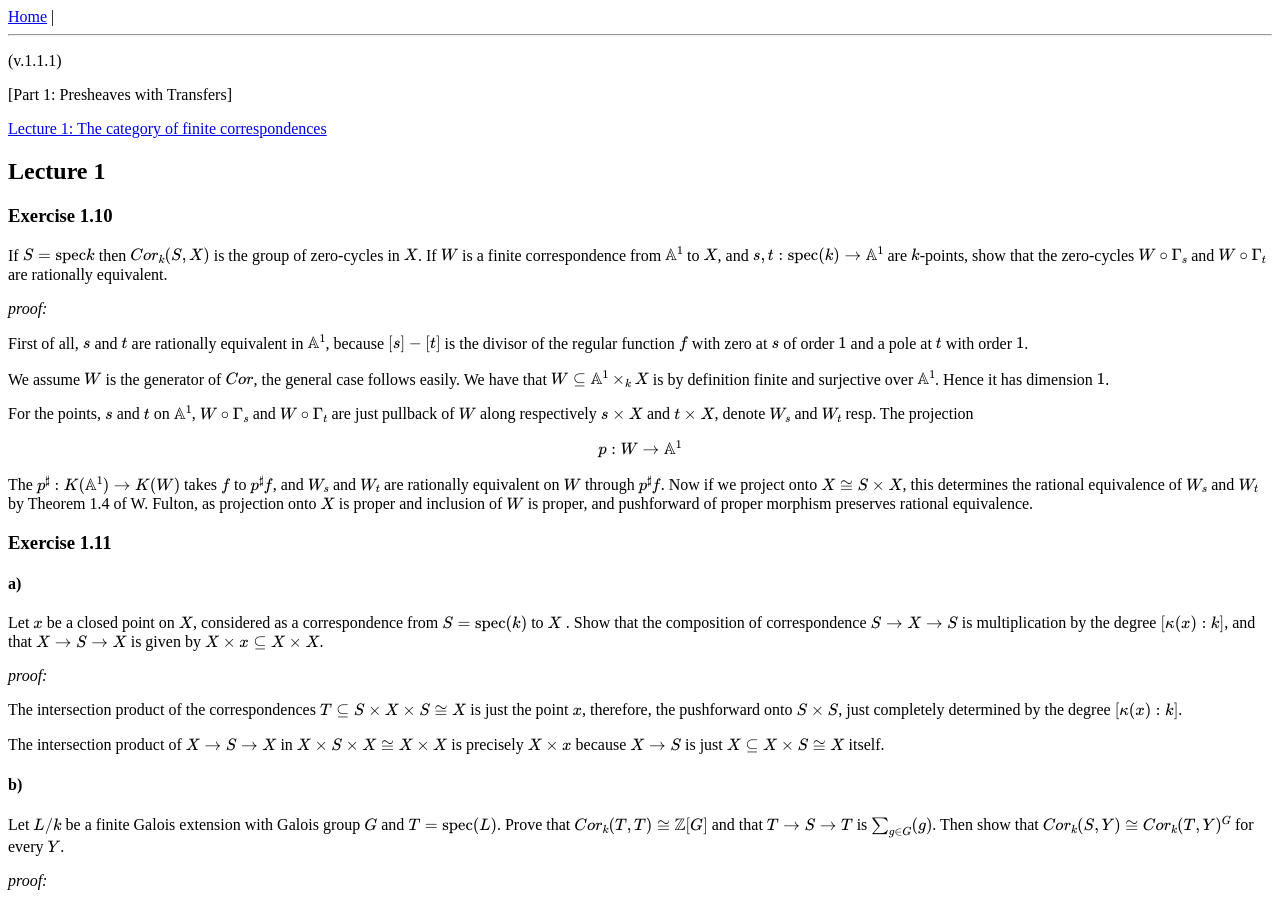
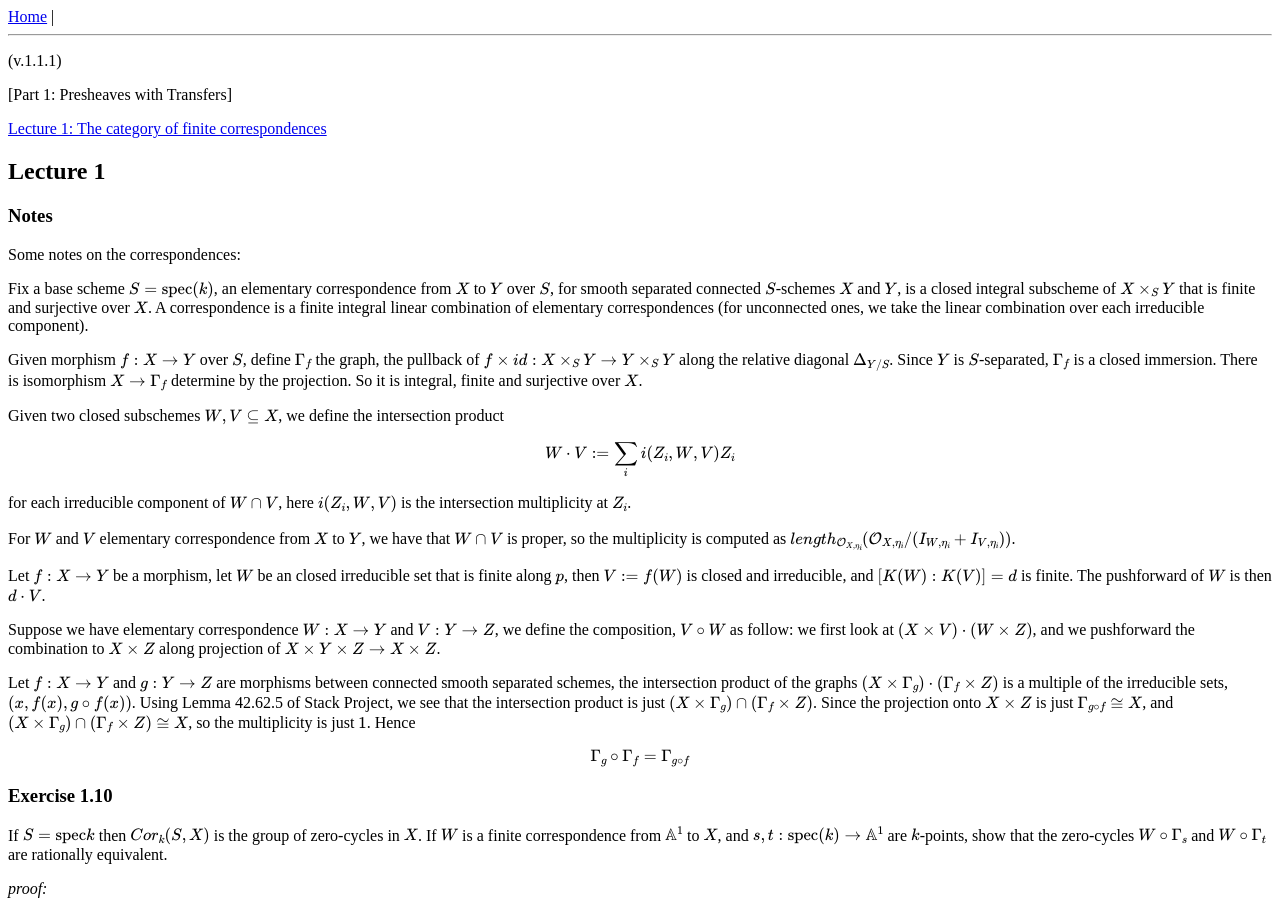
Before and after one commit to justinli1128/jiahaoliAcademicWebsite, a Jekyll site: the page built from MotivicCoh/MotCoh1.md, in a window 1280 px wide and 900 px high. Built offline with Jekyll 4.4.1, drawn with Linux system fonts in a browser that asks for light colours; some of the changed text lies outside the part shown.

Commit message:
Update MotCoh1.md

```diff
--- a/MotivicCoh/MotCoh1.md
+++ b/MotivicCoh/MotCoh1.md
@@ -9,6 +9,30 @@ title: Practices in of Part 1 of _Lecture Notes on Motivic Cohomology_ by C. Maz
 [Lecture 1: The category of finite correspondences](#lecture-1)
 
 ## Lecture 1
+
+### Notes
+
+Some notes on the correspondences:
+
+Fix a base scheme $S=\spec (k)$, an elementary correspondence from $X$ to $Y$ over $S$, for smooth separated connected $S$-schemes $X$ and $Y$, is a closed integral subscheme of $X\times \_S Y$ that is finite and surjective over $X$. A correspondence is a finite integral linear combination of elementary correspondences (for unconnected ones, we take the linear combination over each irreducible component).
+
+Given morphism $f:X\to Y$ over $S$, define $\Gamma\_f$ the graph, the pullback of $f\times id: X\times\_S Y\to Y\times\_S Y$ along the relative diagonal $\Delta\_{Y/S}$. Since $Y$ is $S$-separated, $\Gamma\_f$ is a closed immersion. There is isomorphism $X\to \Gamma\_f$ determine by the projection. So it is integral, finite and surjective over $X$.
+
+Given two closed subschemes $W, V\subseteq X$, we define the intersection product
+\\[
+W\cdot V:=\sum\_{i}i(Z\_i, W, V)Z\_i
+\\] for each irreducible component of $W\cap V$, here $i(Z\_i, W, V)$ is the intersection multiplicity at $Z\_i$.
+
+For $W$ and $V$ elementary correspondence from $X$ to $Y$, we have that $W\cap V$ is proper, so the multiplicity is computed as $length\_{\Oc\_{X,\eta\_i}}(\Oc\_{X,\eta\_i}/(I\_{W,\eta\_i}+I\_{V,\eta\_i}))$.
+
+Let $f:X\to Y$ be a morphism, let $W$ be an closed irreducible set that is finite along $p$, then $V:=f(W)$ is closed and irreducible, and $\[K(W):K(V)\]=d$ is finite. The pushforward of $W$ is then $d\cdot V$.
+
+Suppose we have elementary correspondence $W:X\to Y$ and $V:Y\to Z$, we define the composition, $V\circ W$ as follow: we first look at $(X\times V)\cdot (W\times Z)$, and we pushforward the combination to $X\times Z$ along projection of $X\times Y\times Z\to X\times Z$.
+
+Let $f:X\to Y$ and $g: Y\to Z$ are morphisms between connected smooth separated schemes, the intersection product of the graphs $(X\times \Gamma\_g)\cdot (\Gamma\_f\times Z)$ is a multiple of the irreducible sets, $(x, f(x), g\circ f(x))$. Using Lemma 42.62.5 of Stack Project, we see that the intersection product is just $(X\times \Gamma\_g)\cap (\Gamma\_f\times Z)$. Since the projection onto $X\times Z$ is just $\Gamma\_{g\circ f}\cong X$, and $(X\times \Gamma\_g)\cap (\Gamma\_f\times Z)\cong X$, so the multiplicity is just $1$. Hence
+\\[
+\Gamma\_g\circ \Gamma\_f=\Gamma\_{g\circ f}
+\\]
 
 ### Exercise 1.10
 If $S = \spec k$ then $Cor\_k(S,X)$ is the group of zero-cycles in $X$. If $W$ is a finite correspondence from $\A^1$ to $X$, and $s,t : \spec(k) \to \A^1$ are $k$-points, show that the zero-cycles $W \circ \Gamma\_s$ and $W \circ \Gamma\_t$ are rationally equivalent.
@@ -50,3 +74,8 @@ $T \to S \to T$ is the entire $T\times T$, which has $\|G\|$ many irreducible co
 We have the map $f:Cor\_k(S,Y)\to Cor\_k(T,Y)$ determined by precomposition with $T\to S$. We see that for any $g\in G$, the correspondence $T\xrightarrow{g} T\to S$ is determined by the graph of the underlying morphism, which is the same for any $g$. Hence the image of $f$ is a subgroup of the $G$-invariant $Cor\_k(T,Y)$.
 
 Suppose $T\to Y$ is $G$-invariant, then $T\to Y$ and $T\to S\to T \to Y$ are the same, as $T\to S\to T$ is $\sum\_{g\in G} (g)$. Therefore, $T\to Y$ lies in the image of $T\to S$.
+
+### Exercise 1.12
+If $k \subset F$ is a field extension, there is an additive functor $Cor\_k \to Cor\_F$ sending $X$ to $X\_F$. If $F$ is finite and separable over $k$, there is an additive functor $Cor\_F \to Cor\_k$ sending $U$ to $U$. These are adjoint: if $U$ is smooth over $F$ and $X$ is smooth over $k$, there is a canonical identification: $Cor\_F(U,X\_F) =Cor\_k(U,X)$.
+
+_proof:_
```
